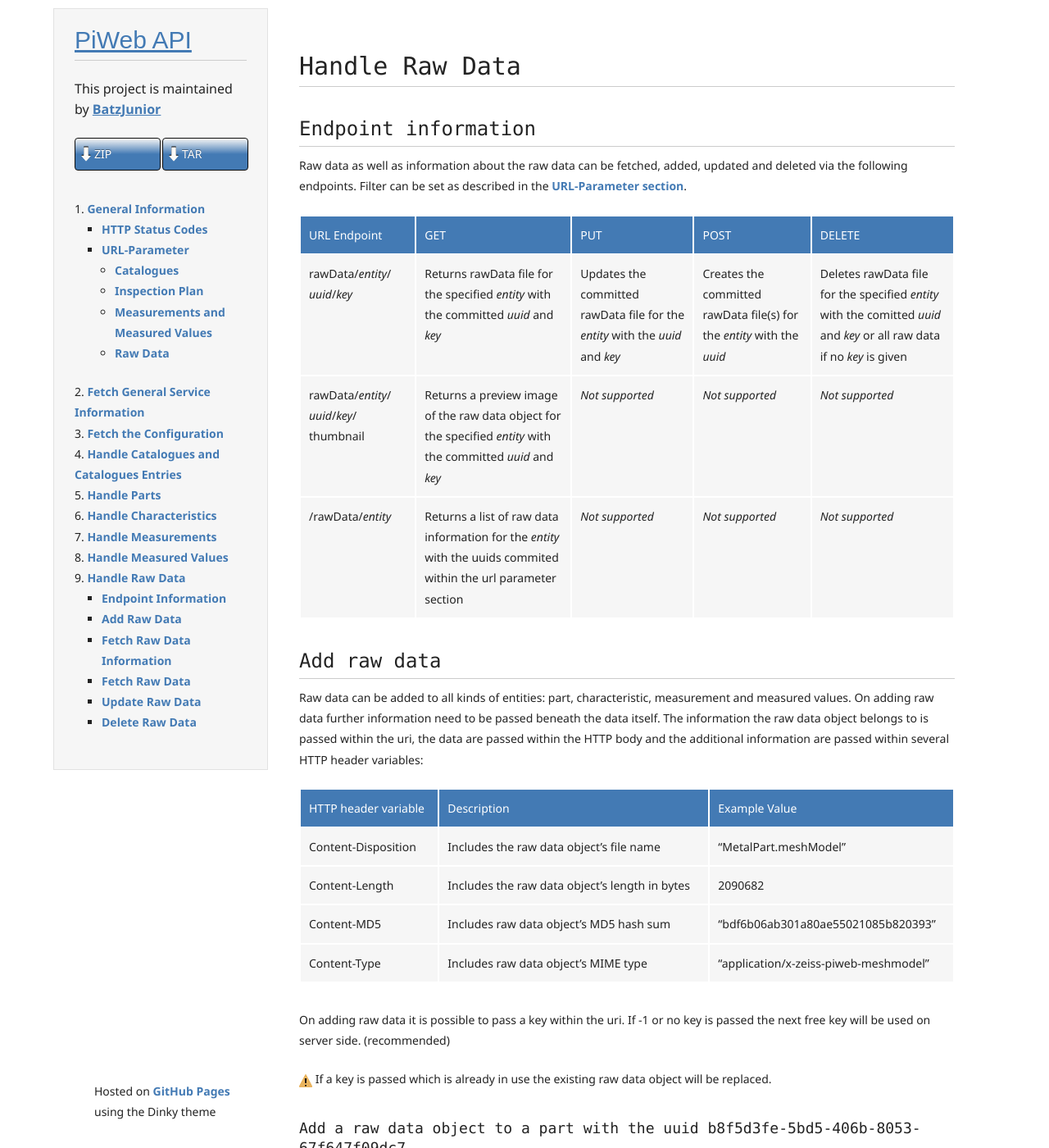
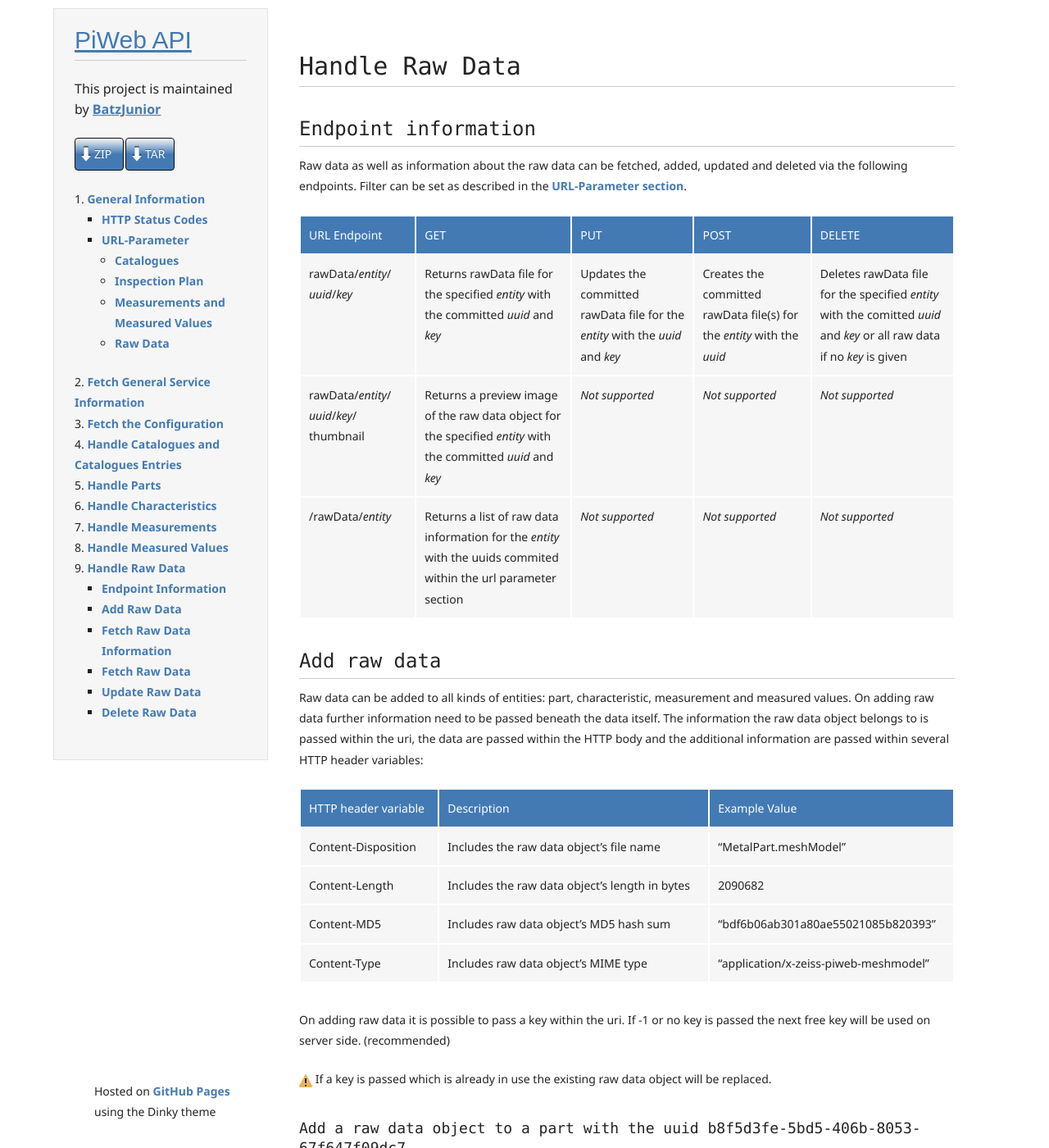
Before and after one commit to BatzJunior/testrepo, a Jekyll site: the page built from Handle-Raw-Data.md, in a window 1280 px wide and 1400 px high. Shown: the whole window at 82% size. Built offline with Jekyll 4.4.1, drawn with Linux system fonts in a browser that asks for light colours.

Commit message:
Update styles.css

```diff
--- a/stylesheets/styles.css
+++ b/stylesheets/styles.css
@@ -259,8 +259,7 @@
 }
 
 header div.download{
-	width:90px;
-	margin-bottom:12px;
+	width:45px;
 	margin-right:2px;
 	padding: 6px 6px 6px 7px;
 	border-radius:4px;
```
